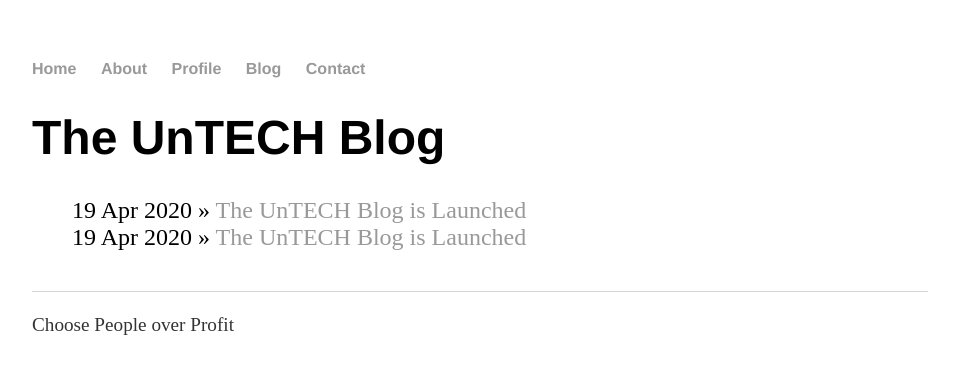
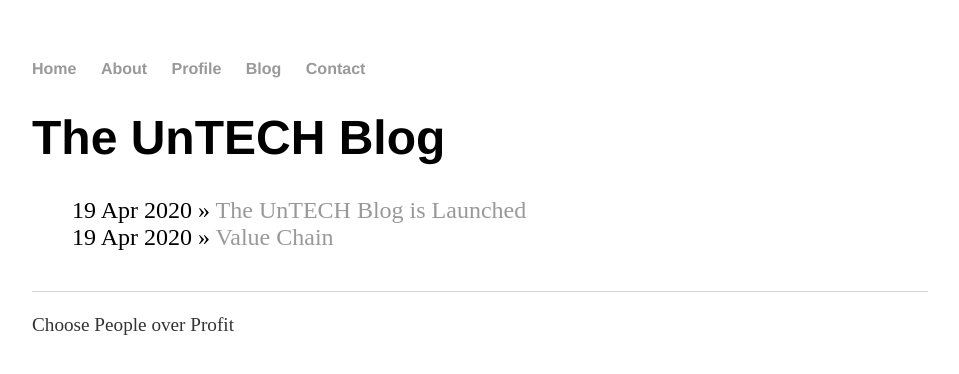
Before and after one commit to finuntech/finuntech.github.io, a Jekyll site: the page built from blog/index.html, in a window 1280 px wide. Shown: the top 374 px of the page, without its empty margins (160-1119 px from the left). Built offline with Jekyll 4.4.1, drawn with Linux system fonts in a browser that asks for light colours.

Commit message:
Update 2020-04-04-valuechain.md

```diff
--- a/_posts/2020-04-04-valuechain.md
+++ b/_posts/2020-04-04-valuechain.md
@@ -1,6 +1,6 @@
 ---
 layout: post
-title: "The UnTECH Blog is Launched"
+title: "Value Chain"
 date: 2020-04-19
 ---
 
```
